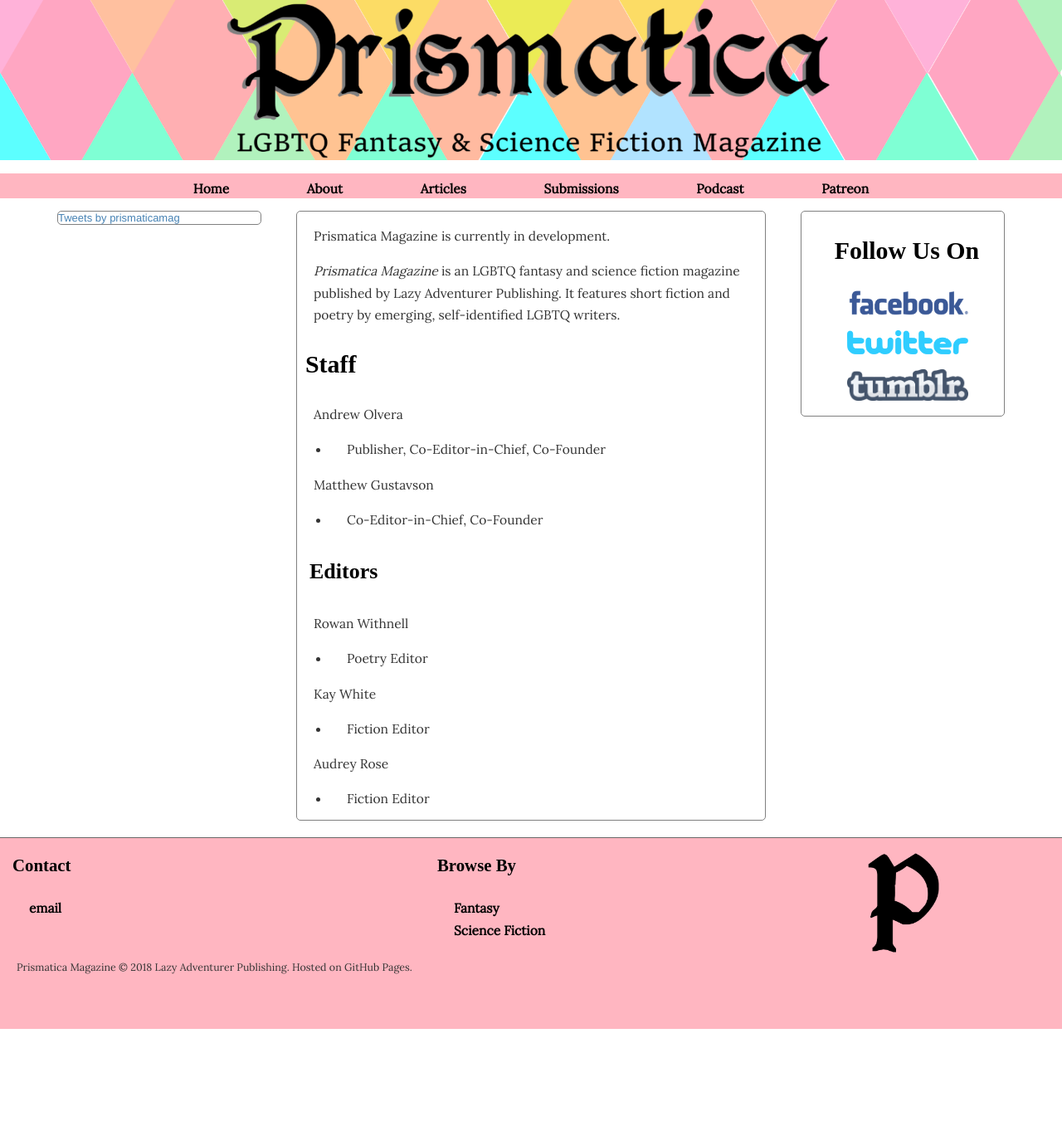
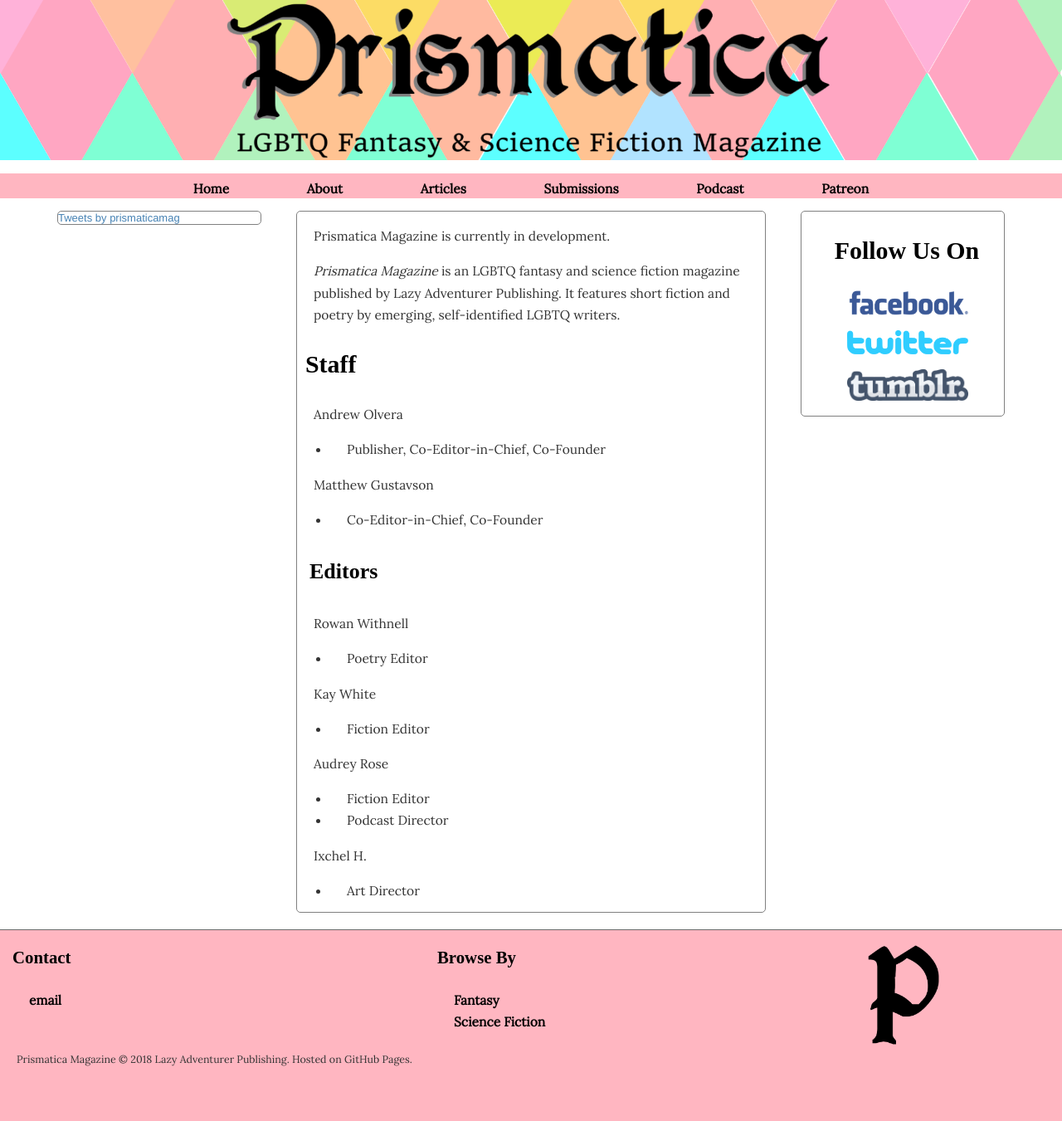
Before and after one commit to lazyadventurerpublishing/prismatica, a Jekyll site: the page built from about.html, in a window 1280 px wide. Shown: the whole page at 83% size. Built offline with Jekyll 4.4.1, drawn with Linux system fonts in a browser that asks for light colours; some web fonts are replaced; comment, search, counter and statistics services are not loaded; before the commit the page ends 1240 px from its top, so only the background shows below that.

Commit message:
Update about.html

```diff
--- a/about.html
+++ b/about.html
@@ -27,5 +27,10 @@ title: About
       <p>Audrey Rose</p>
       <ul>
         <li>Fiction Editor</li>
+        <li>Podcast Director</li>
+      </ul>
+      <p>Ixchel H.</p>
+      <ul>
+        <li>Art Director</li>
       </ul>
 </div>
```
